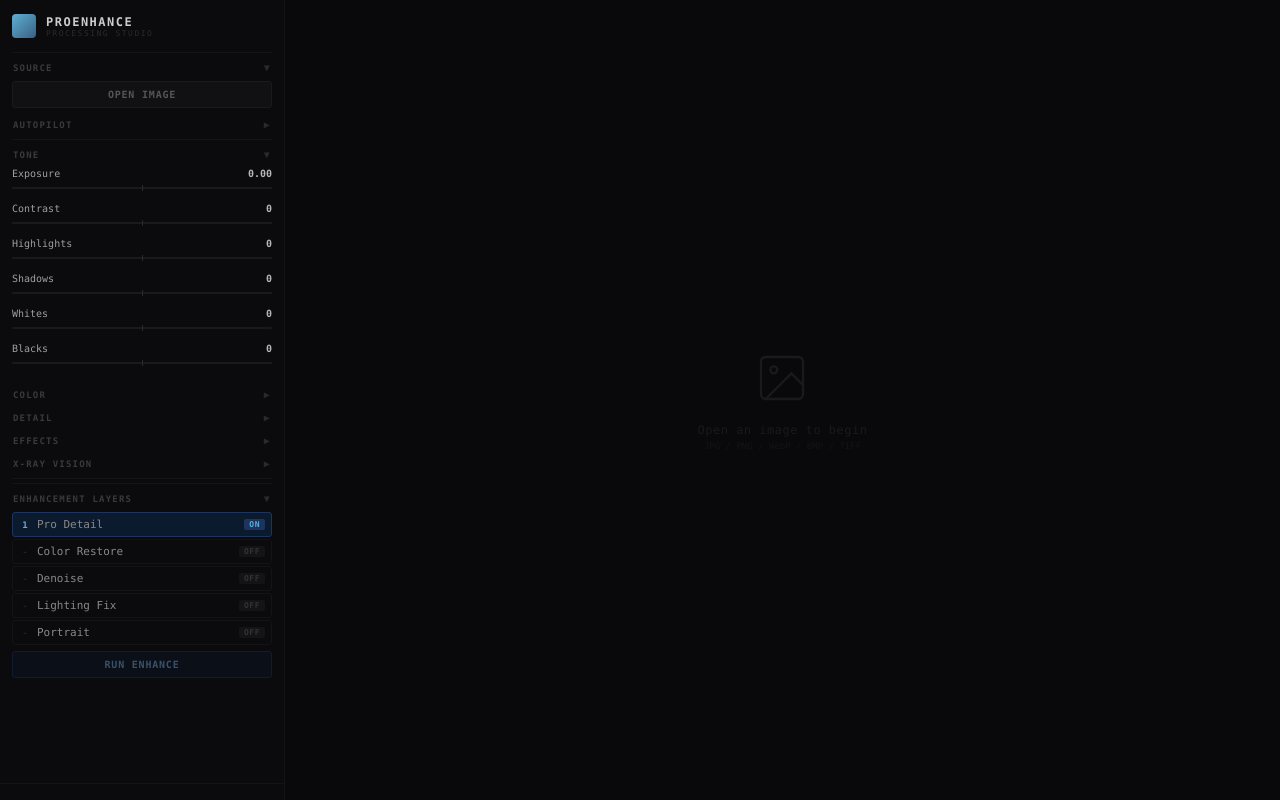
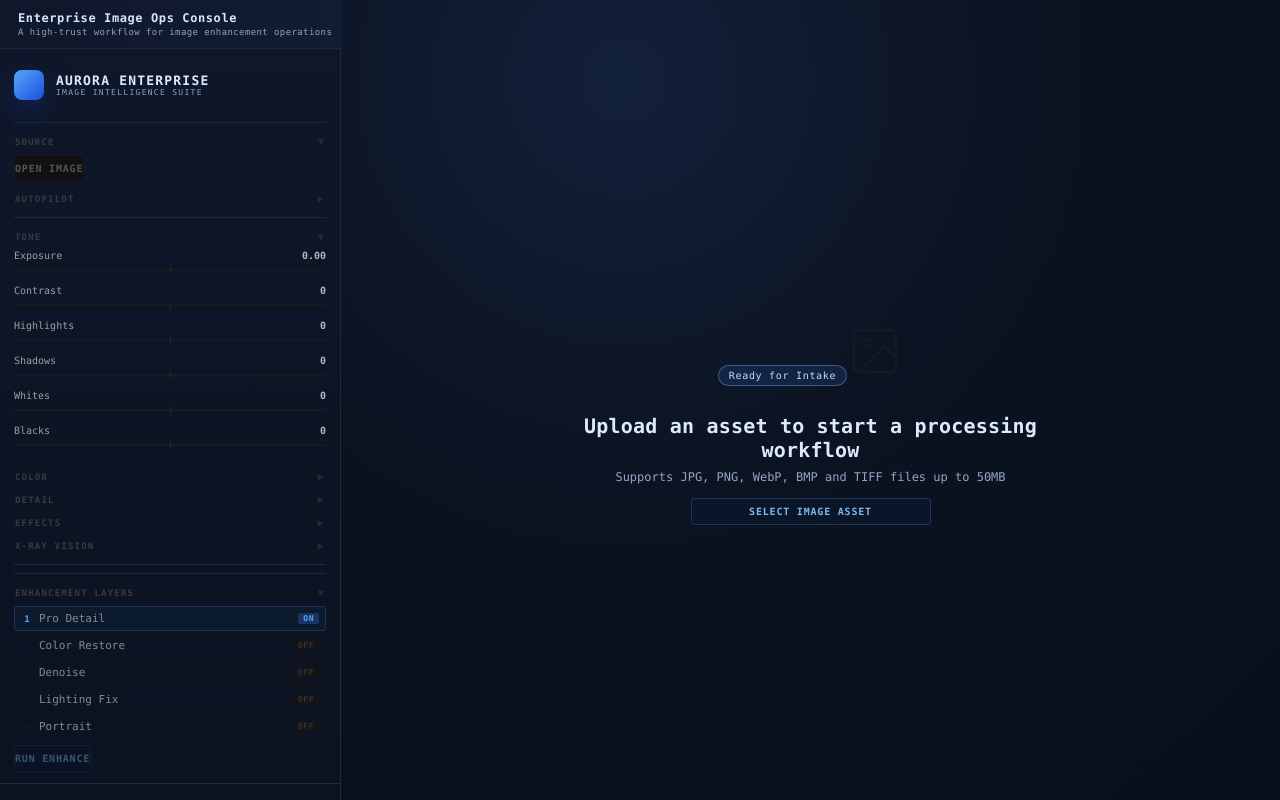
Before and after one commit to gant123/my-upscale, a React (Vite) app in the folder src/renderer/: page / in a window 1280 px wide. Built offline with nearby package versions, Linux system fonts and the light colour scheme.

Commit message:
Fix open image fallback and deliver fuller enterprise UI revamp

```diff
--- a/src/renderer/src/App.jsx
+++ b/src/renderer/src/App.jsx
@@ -1,4 +1,4 @@
-import React, { useState, useCallback, useEffect } from 'react'
+import { useState, useCallback, useEffect, useRef } from 'react'
 
 const ENHANCE_MODES = [
   { id: 'pro', label: 'Pro Detail' },
@@ -46,6 +46,8 @@
   const [resultPreview, setResultPreview] = useState(null)
   const [tempPath, setTempPath] = useState(null)
   const [resultLabel, setResultLabel] = useState('')
+  const [uiError, setUiError] = useState('')
+  const localFileRef = useRef(null)
 
   const [busy, setBusy] = useState(false)
   const [busyMsg, setBusyMsg] = useState('')
@@ -98,10 +100,10 @@
   }, [adj, dirty, originalPath])
 
   const handleOpen = useCallback(async () => {
-    const f = await window.api.selectImage()
-    if (!f) return
-    setOriginalPath(f.path)
-    setOriginalPreview(f.preview)
+    const applyLoadedImage = (pathValue, previewValue) => {
+      setUiError('')
+      setOriginalPath(pathValue)
+      setOriginalPreview(previewValue)
       setResultPreview(null)
       setTempPath(null)
       setResultLabel('')
@@ -109,10 +111,69 @@
       setMetrics(null)
       setRec(null)
       setAdj({ ...DEFAULTS })
+    }
+
+    try {
+      if (!window.api?.selectImage) {
+        localFileRef.current?.click()
+        return
+      }
+
+      const f = await window.api.selectImage()
+      if (!f) return
+      if (f.error) {
+        setUiError(f.error)
+        localFileRef.current?.click()
+        return
+      }
+
+      if (!f.path || !f.preview) {
+        setUiError('Image picker returned an invalid response.')
+        localFileRef.current?.click()
+        return
+      }
+
+      applyLoadedImage(f.path, f.preview)
+    } catch (error) {
+      setUiError(`Open image failed: ${error.message}`)
+      localFileRef.current?.click()
+    }
+  }, [])
+
+  const handleLocalFileChange = useCallback((event) => {
+    const [file] = event.target.files || []
+    if (!file) return
+    if (!file.type.startsWith('image/')) {
+      setUiError('Please select a valid image file.')
+      return
+    }
+
+    const reader = new FileReader()
+    reader.onload = () => {
+      const preview = typeof reader.result === 'string' ? reader.result : null
+      if (!preview) {
+        setUiError('Unable to preview selected image.')
+        return
+      }
+      setUiError('')
+      setOriginalPath(file.name)
+      setOriginalPreview(preview)
+      setResultPreview(null)
+      setTempPath(null)
+      setResultLabel('')
+      setDiagnosis(null)
+      setMetrics(null)
+      setRec(null)
+      setAdj({ ...DEFAULTS })
+    }
+    reader.onerror = () => setUiError('Unable to read selected image.')
+    reader.readAsDataURL(file)
+    event.target.value = ''
   }, [])
 
   const handleAnalyze = useCallback(async () => {
     if (!originalPath) return
+    setUiError('')
     setBusy(true)
     setBusyMsg('Analyzing')
     try {
@@ -136,6 +197,7 @@
 
   const handleApply = useCallback(async () => {
     if (!originalPath || !dirty) return
+    setUiError('')
     setBusy(true)
     setBusyMsg('Adjusting')
     try {
@@ -152,6 +214,7 @@
 
   const handleEnhance = useCallback(async () => {
     if (!originalPath) return
+    setUiError('')
     setBusy(true)
     setBusyMsg('Enhancing')
     try {
@@ -188,6 +251,26 @@
   // ════════════════════════════════════════════════════════════════════
   return (
     <div style={R.root}>
+      <input
+        ref={localFileRef}
+        type="file"
+        accept="image/png,image/jpeg,image/webp,image/bmp,image/tiff"
+        style={{ display: 'none' }}
+        onChange={handleLocalFileChange}
+      />
+
+      <div style={R.topBar}>
+        <div style={R.topTitleWrap}>
+          <div>Enterprise Image Ops Console</div>
+          <div style={R.topSubTitle}>A high-trust workflow for image enhancement operations</div>
+        </div>
+        <div style={R.topMeta}>
+          {originalPath ? 'Secure Session Active' : 'Awaiting asset upload'}
+        </div>
+      </div>
+
+      {uiError && <div style={R.errorBanner}>{uiError}</div>}
+
       {/* ── SIDEBAR ── */}
       <div style={R.sidebar}>
         <div style={R.sideScroll}>
@@ -195,8 +278,8 @@
           <div style={R.brand}>
             <div style={R.brandIcon} />
             <div>
-              <div style={R.brandName}>PROENHANCE</div>
-              <div style={R.brandSub}>processing studio</div>
+              <div style={R.brandName}>AURORA ENTERPRISE</div>
+              <div style={R.brandSub}>image intelligence suite</div>
             </div>
           </div>
           <div style={R.sep} />
@@ -499,6 +582,7 @@
 
         {!originalPath && (
           <div style={R.empty}>
+            <div style={R.emptyPill}>Ready for Intake</div>
             <svg
               width="56"
               height="56"
@@ -511,8 +595,11 @@
               <circle cx="8.5" cy="8.5" r="1.5" />
               <path d="M21 15l-5-5L5 21" />
             </svg>
-            <div style={R.emptyTitle}>Open an image to begin</div>
-            <div style={R.emptyHint}>JPG / PNG / WebP / BMP / TIFF</div>
+            <div style={R.emptyTitle}>Upload an asset to start a processing workflow</div>
+            <div style={R.emptyHint}>Supports JPG, PNG, WebP, BMP and TIFF files up to 50MB</div>
+            <Btn onClick={handleOpen} primary style={{ marginTop: 14, width: 240 }}>
+              SELECT IMAGE ASSET
+            </Btn>
           </div>
         )}
 
@@ -629,7 +716,7 @@
         borderRadius: 3,
         cursor: disabled ? 'default' : 'pointer',
         opacity: disabled ? 0.4 : 1,
-        width: full || true ? '100%' : 'auto',
+        width: full ? '100%' : 'auto',
         transition: 'opacity 0.15s',
         ...style
       }}
@@ -684,14 +771,14 @@
 }
 
 const C = {
-  cyan: '#5eafd6',
-  amber: '#d4a344',
-  red: '#c44',
-  green: '#4a4',
-  dim: '#333',
-  bg: '#09090b',
-  sidebar: '#0b0b0e',
-  border: '#141418'
+  cyan: '#53a8ff',
+  amber: '#e7b35e',
+  red: '#ef6464',
+  green: '#59c48f',
+  dim: '#8792a2',
+  bg: '#0b1220',
+  sidebar: '#0f172a',
+  border: '#1e293b'
 }
 
 // ═══════════════════════════════════════════════════════════════════════════════
@@ -710,27 +797,29 @@
     fontSize: 11
   },
   sidebar: {
-    width: 284,
-    minWidth: 284,
+    width: 340,
+    minWidth: 340,
     display: 'flex',
     flexDirection: 'column',
-    backgroundColor: C.sidebar,
-    borderRight: `1px solid ${C.border}`
+    background: 'linear-gradient(180deg,#0f172a 0%, #0b1220 100%)',
+    borderRight: `1px solid ${C.border}`,
+    paddingTop: 48
   },
-  sideScroll: { flex: 1, overflowY: 'auto', overflowX: 'hidden', padding: '12px 12px 6px' },
+  sideScroll: { flex: 1, overflowY: 'auto', overflowX: 'hidden', padding: '16px 14px 8px' },
 
-  brand: { display: 'flex', alignItems: 'center', gap: 10, padding: '2px 0 10px' },
+  brand: { display: 'flex', alignItems: 'center', gap: 12, padding: '6px 0 14px' },
   brandIcon: {
-    width: 24,
-    height: 24,
-    borderRadius: 4,
+    width: 30,
+    height: 30,
+    borderRadius: 8,
     flexShrink: 0,
-    background: `linear-gradient(135deg, ${C.cyan} 0%, #3a6080 100%)`
+    boxShadow: '0 8px 24px rgba(30,64,175,0.35)',
+    background: `linear-gradient(135deg, ${C.cyan} 0%, #1d4ed8 100%)`
   },
-  brandName: { fontSize: 12, fontWeight: 800, color: '#ccc', letterSpacing: '1.5px' },
-  brandSub: { fontSize: 8, color: '#2a2a2e', letterSpacing: '1.5px', textTransform: 'uppercase' },
+  brandName: { fontSize: 13, fontWeight: 800, color: '#dbeafe', letterSpacing: '1.2px' },
+  brandSub: { fontSize: 8, color: '#8aa1c7', letterSpacing: '1.3px', textTransform: 'uppercase' },
 
-  sep: { height: 1, backgroundColor: C.border, margin: '4px 0' },
+  sep: { height: 1, backgroundColor: C.border, margin: '8px 0' },
 
   ph: {
     display: 'flex',
@@ -867,11 +956,44 @@
   canvas: {
     flex: 1,
     position: 'relative',
+    paddingTop: 48,
     overflow: 'hidden',
     display: 'flex',
     alignItems: 'center',
     justifyContent: 'center',
-    backgroundColor: C.bg
+    background: 'radial-gradient(circle at 30% 10%, #13203a 0%, #0b1220 45%, #090f1b 100%)'
+  },
+  topBar: {
+    position: 'fixed',
+    top: 0,
+    left: 0,
+    right: 0,
+    height: 48,
+    display: 'flex',
+    justifyContent: 'space-between',
+    alignItems: 'center',
+    padding: '0 18px',
+    borderBottom: `1px solid ${C.border}`,
+    color: '#d8e4ff',
+    fontSize: 12,
+    fontWeight: 700,
+    letterSpacing: '0.6px',
+    background: 'linear-gradient(90deg,#0f172a,#182a4a)'
+  },
+  topTitleWrap: { display: 'flex', flexDirection: 'column', gap: 2 },
+  topSubTitle: { fontSize: 9, color: '#94a3b8', fontWeight: 500, letterSpacing: '0.4px' },
+  topMeta: { fontSize: 10, color: '#bfdbfe', fontWeight: 700 },
+  errorBanner: {
+    position: 'fixed',
+    top: 48,
+    left: 0,
+    right: 0,
+    zIndex: 40,
+    padding: '10px 18px',
+    color: '#fecaca',
+    backgroundColor: 'rgba(127,29,29,0.35)',
+    borderBottom: '1px solid rgba(239,68,68,0.35)',
+    fontSize: 12
   },
   img: { position: 'absolute', width: '100%', height: '100%', objectFit: 'contain' },
 
@@ -897,9 +1019,26 @@
   },
   busyText: { fontSize: 11, color: '#555', letterSpacing: '1px' },
 
-  empty: { textAlign: 'center' },
-  emptyTitle: { fontSize: 12, color: '#1a1a1e', marginTop: 14, letterSpacing: '0.5px' },
-  emptyHint: { fontSize: 9, color: '#141418', marginTop: 4 },
+  empty: { textAlign: 'center', maxWidth: 560, padding: 30 },
+  emptyPill: {
+    display: 'inline-block',
+    marginBottom: 14,
+    fontSize: 10,
+    padding: '4px 10px',
+    borderRadius: 999,
+    color: '#bfdbfe',
+    border: '1px solid rgba(147,197,253,0.35)',
+    backgroundColor: 'rgba(59,130,246,0.14)',
+    letterSpacing: '0.7px'
+  },
+  emptyTitle: {
+    fontSize: 20,
+    color: '#dbeafe',
+    marginTop: 14,
+    letterSpacing: '0.2px',
+    fontWeight: 700
+  },
+  emptyHint: { fontSize: 12, color: '#93a7c5', marginTop: 8 },
 
   canvasTag: {
     position: 'absolute',
```
Lines whose indentation alone changed are shown as unchanged.
